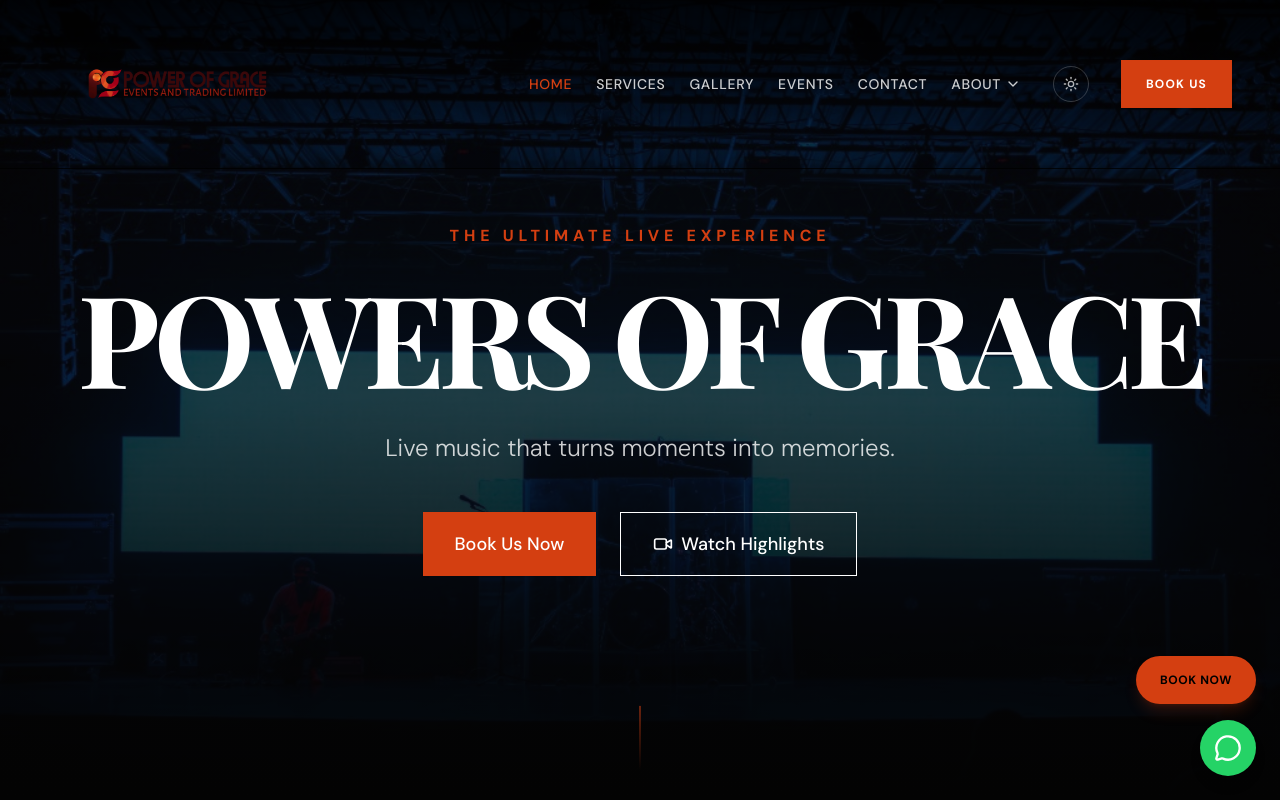
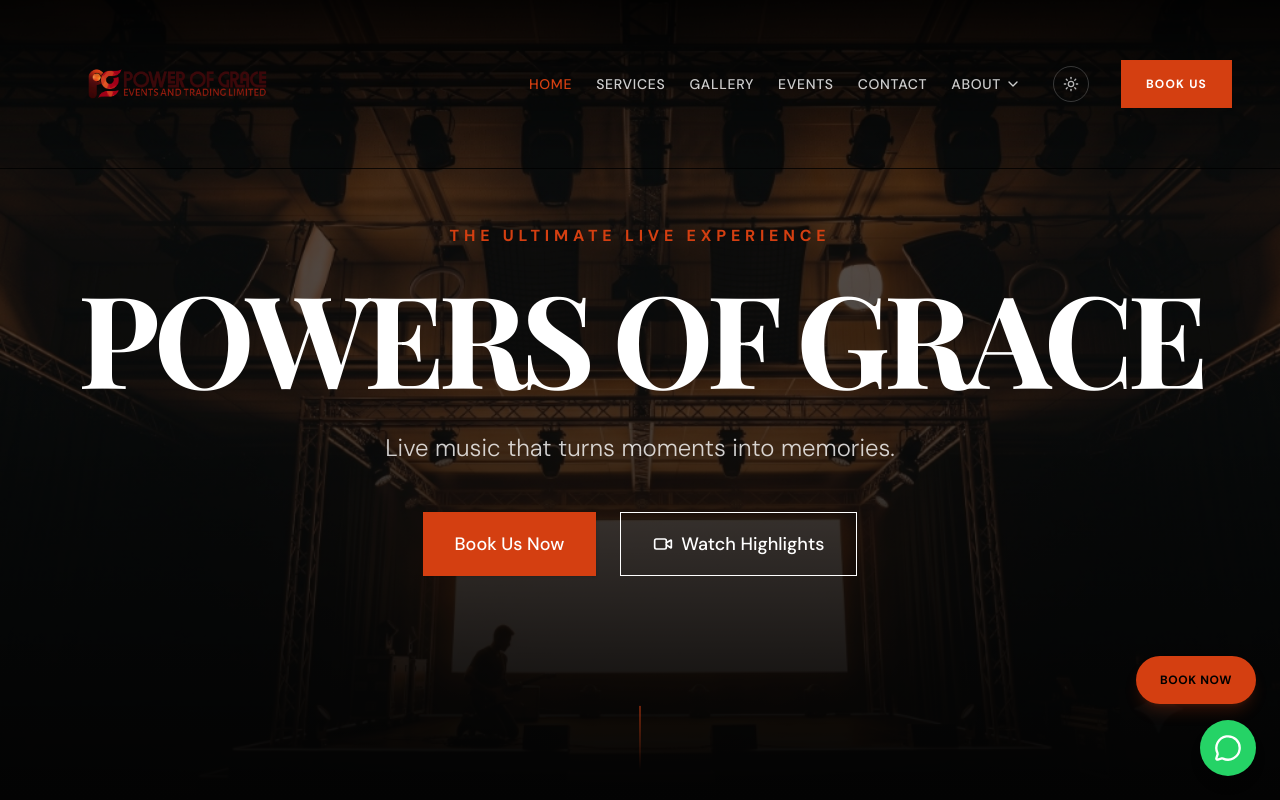
Before and after one commit to amyusif/pog, a React (Vite) app: page / in a window 1280 px wide. Shown: the top 800 px of the page. Built offline with nearby package versions, Linux system fonts and the light colour scheme; a web font is replaced by a local one.

Commit message:
style: update hero background image with new orange stage photo

```diff
--- a/src/pages/home.tsx
+++ b/src/pages/home.tsx
@@ -37,7 +37,7 @@
           <div className="absolute inset-0 bg-gradient-to-b from-black/50 via-black/60 to-black z-10" />
           {/* Hero background image */}
           <img
-            src="/hero-bg.jpg"
+            src="/hero-bg-orange.jpg"
             alt="Powers of Grace Live Stage"
             className="absolute inset-0 w-full h-full object-cover object-center opacity-70"
           />
```
Also changed, not shown: public/hero-bg-orange.jpg (added).
